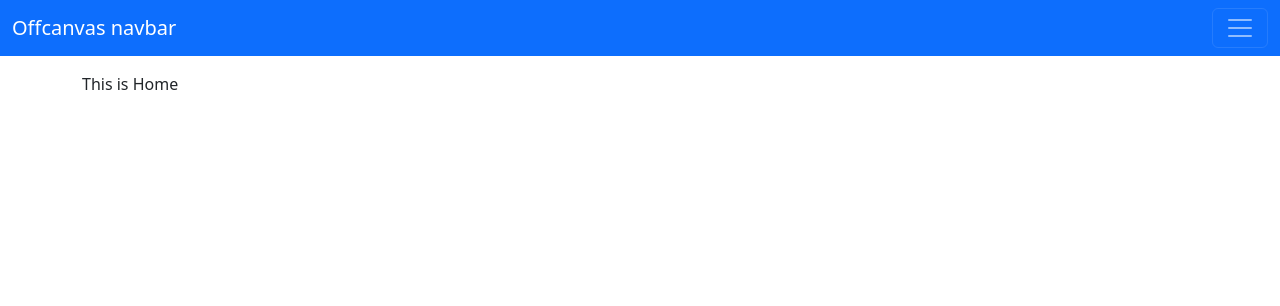
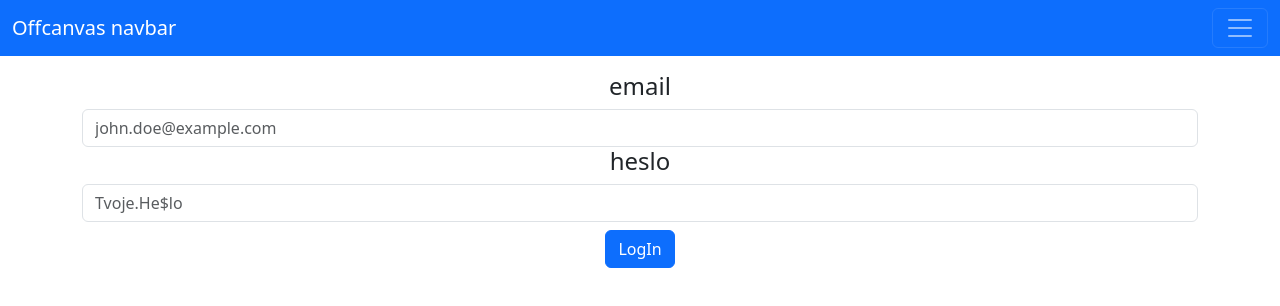
Before and after one commit to keskarhornik/prevody-react, a React (Vite) app: page / in a window 1280 px wide. Shown: the top 306 px of the page. Built offline with nearby package versions, Linux system fonts and the light colour scheme; no server answers.

Commit message:
Made AuthUser

```diff
--- a/src/App.jsx
+++ b/src/App.jsx
@@ -50,6 +50,8 @@ function NavMenu({MainContentSetter}){
   );
 }
 
+
+
 export default function App() {
 
   const [activeMain, setActiveMain] = useState(() => {
@@ -57,11 +59,11 @@ export default function App() {
     // Default to 'home' if nothing saved or key is invalid
     return saved && PagesMap[saved] ? saved : 'home';
   });
-
   // 2. Save to localStorage every time 'count' changes
   useEffect(() => {
     localStorage.setItem('activeMain', activeMain);
   }, [activeMain]);
+
 
   return (
     <>
--- a/src/Home.jsx
+++ b/src/Home.jsx
@@ -1,7 +1,12 @@
+import { LogInScreen } from "./LogIn";
+import { AuthUser } from "./Services";
+
 export function Home(){
+
+    let loggedIn = AuthUser();
     return (
         <>
-        <p>This is Home</p>
+        {loggedIn ? <LogInScreen></LogInScreen> : <p>This is HomeW</p>}
         </>
     );
 }
--- a/src/LogIn.jsx
+++ b/src/LogIn.jsx
@@ -1,21 +1,52 @@
 import { Button, Form } from "react-bootstrap";
+import { useState } from 'react';
+import { AuthUser } from "./Services";
 
-export function LogInScreen(){
+export function LogInScreen() {
+    // 1. Create state variables for email and password
+    const [email, setEmail] = useState('');
+    const [password, setPassword] = useState('');
+    const [statusMessage, setStatusMessage] = useState('');
+
+
+
+
     return (
         <>
-        <Form>
-            <center><label for="email" className="form-label h4">email</label></center>
-            <input type="email" className="form-control" id="email" placeholder="john.doe@example.com"/>
+            {/* Attach onSubmit handler to the Form */}
+            <Form>
+                <center>
+                    <label htmlFor="email" className="form-label h4">email</label>
+                </center>
+                <input
+                    type="email"
+                    className="form-control"
+                    id="email"
+                    placeholder="john.doe@example.com"
+                    value={email}
+                    onChange={(e) => setEmail(e.target.value)}
+                    required
+                />
 
+                <center>
+                    <label htmlFor="password" className="form-label h4">heslo</label>
+                </center>
+                <input
+                    type="password"
+                    className="form-control"
+                    id="password"
+                    placeholder="Tvoje.He$lo"
+                    value={password}
+                    onChange={(e) => setPassword(e.target.value)}
+                    required
+                />
 
-            <center><label for="password" className="form-label h4">heslo</label></center>
-            <input type="password" className="form-control" id="password" placeholder="Tvoje.He$lo"/>
+                <center>
+                    <Button type="submit" className="mt-2">LogIn</Button>
+                </center>
+            </Form>
 
-            <center><Button type="submit" className="mt-2">LogIn</Button></center>
-
-        </Form>
-
-
+            {statusMessage && <center className="mt-2">{statusMessage}</center>}
         </>
     );
 }
--- /dev/null
+++ b/src/Services.jsx
@@ -0,0 +1,17 @@
+export async function AuthUser(){
+
+    try {
+        const response = await fetch('https://keskarhornik.endora.site/prevody-backend/index.php', {
+            method: 'POST',
+            body: JSON.stringify("Hi"),
+        });
+
+        const data = await response.json();
+        console.log('Server response:', data);
+        if (data === "Hello") return true
+    } catch (error) {
+        console.error('Error submitting form:', error);
+    }
+
+    return false
+}
```
